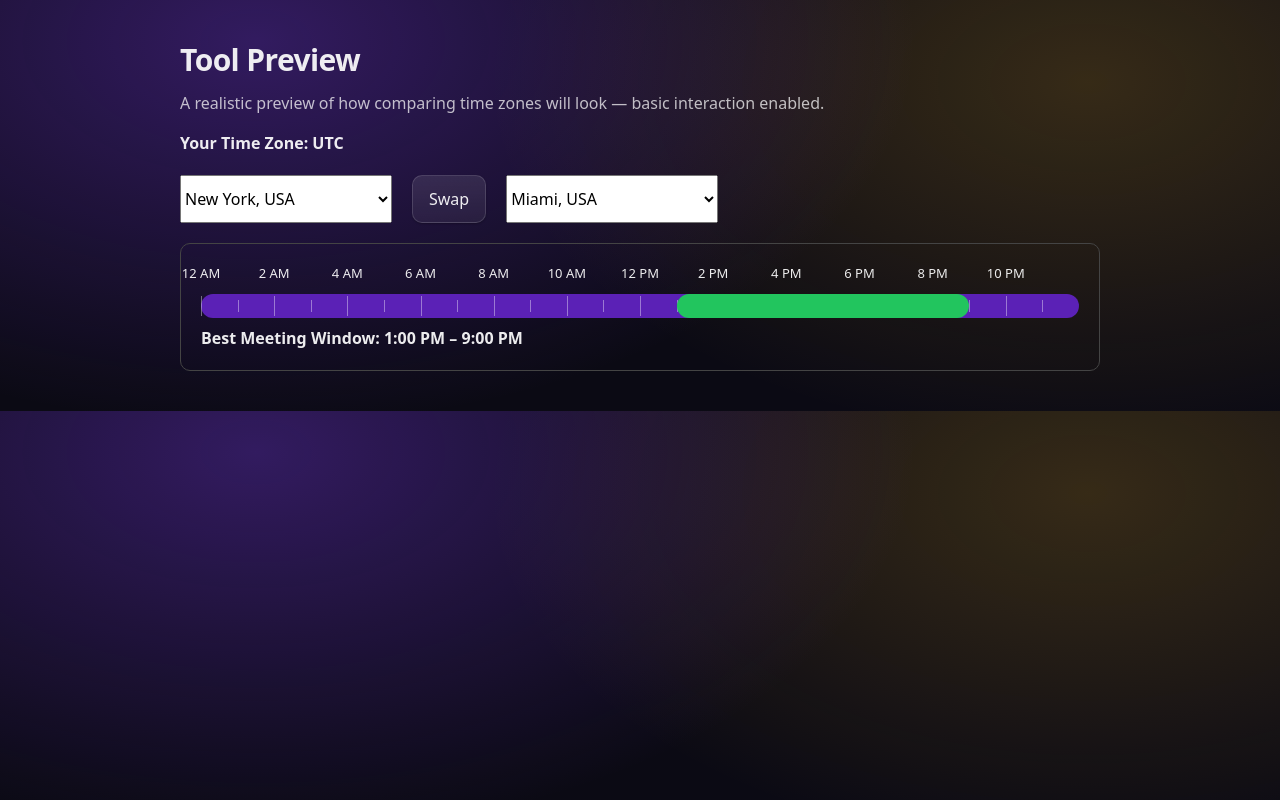
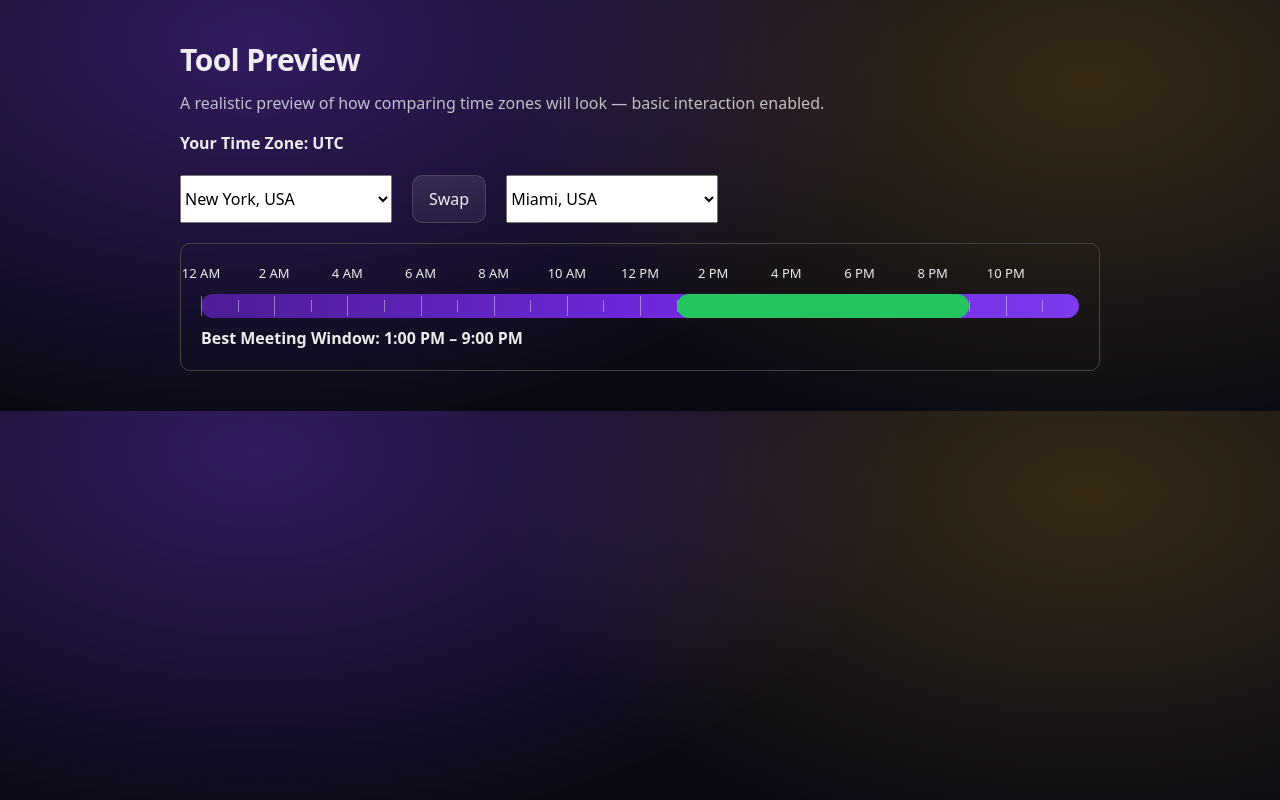
Before and after one commit to techtalk1282/Best-Meeting-Time, a Next.js app: page / in a window 1280 px wide. Built offline with nearby package versions, Linux system fonts and the light colour scheme.

Commit message:
ui: add gradient styling to timeline base bar for improved visual depth

```diff
--- a/app/ui/ToolPreviewSection.tsx
+++ b/app/ui/ToolPreviewSection.tsx
@@ -247,7 +247,7 @@ export default function ToolPreviewSection() {
   style={{
     height: 24,
     borderRadius: 12,
-              background: "#5b21b6",
+    background: "linear-gradient(90deg, #4c1d95, #6d28d9, #7c3aed)",
     position: "relative",
   }}
 >
```
Lines whose indentation alone changed are shown as unchanged.
